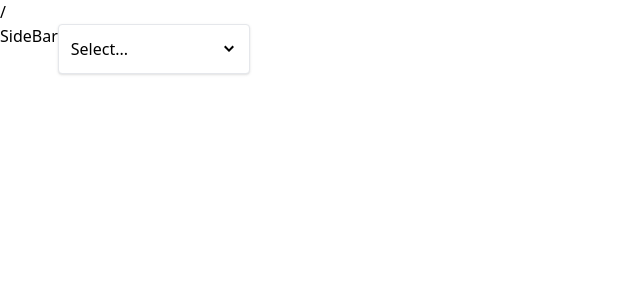
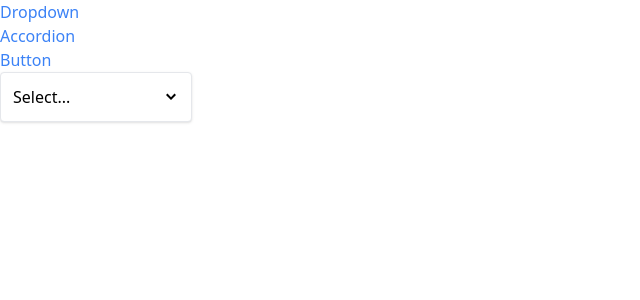
Before and after one commit to waynesdotdev/comps, a React (Create React App) app: page / in a window 1280 px wide. Shown: the top 300 px of the page, without its empty margins (0-640 px from the left). Built offline with nearby package versions, Linux system fonts and the light colour scheme.

Commit message:
manual navigation done

```diff
--- a/src/App.js
+++ b/src/App.js
@@ -1,17 +1,25 @@
-// import ButtonPage from './pages/ButtonPage'
-// import AccordionPage from './pages/AccordionPage'
+import Route from './components/Route'
 import SideBar from './components/SideBar'
+import AccordionPage from './pages/AccordionPage'
 import DropdownPage from './pages/DropdownPage'
+import ButtonPage from './pages/ButtonPage'
 
 function App() {
   return (
-    <div className='flex'>
+    <div>
       <SideBar />
-      {/*
-      <ButtonPage />
-      <AccordionPage />
-    */}
-      <DropdownPage />
+
+      <div>
+        <Route path='/accordion'>
+          <AccordionPage />
+        </Route>
+        <Route path='/button'>
+          <ButtonPage />
+        </Route>
+        <Route path='/'>
+          <DropdownPage />
+        </Route>
+      </div>
     </div>
   )
 }
--- a/src/components/Link.js
+++ b/src/components/Link.js
@@ -1,8 +1,24 @@
-const Link = ({ to }) => {
-  const handleClick = e => {
-    e.preventDefault()
+import classNames from 'classnames'
+import useNavigation from '../hooks/useNavigation'
+
+const Link = ({ to, children }) => {
+  const { navigate } = useNavigation()
+
+  const classes = classNames('text-blue-500', {})
+
+  const handleClick = event => {
+    if (event.metaKey || event.ctrlKey) {
+      return
+    }
+    event.preventDefault()
+    navigate(to)
   }
-  return <div>Link</div>
+
+  return (
+    <a className={classes} onClick={handleClick}>
+      {children}
+    </a>
+  )
 }
 
 export default Link
--- /dev/null
+++ b/src/components/Route.js
@@ -0,0 +1,13 @@
+import useNavigation from '../hooks/useNavigation'
+
+const Route = ({ path, children }) => {
+  const { currentPath } = useNavigation()
+
+  if (path === currentPath) {
+    return children
+  }
+
+  return null
+}
+
+export default Route
--- a/src/components/SideBar.js
+++ b/src/components/SideBar.js
@@ -1,5 +1,34 @@
+import Link from './Link'
+
 const SideBar = () => {
-  return <div>SideBar</div>
+  const links = [
+    {
+      label: 'Dropdown',
+      path: '/',
+    },
+    {
+      label: 'Accordion',
+      path: '/accordion',
+    },
+    {
+      label: 'Button',
+      path: '/button',
+    },
+  ]
+
+  const renderedLinks = links.map(link => {
+    return (
+      <Link key={link.label} to={link.path}>
+        {link.label}
+      </Link>
+    )
+  })
+
+  return (
+    <div className='sticky top-0 overflow-y-scroll flex flex-col cursor-pointer'>
+      {renderedLinks}
+    </div>
+  )
 }
 
 export default SideBar
--- a/src/context/navigation.js
+++ b/src/context/navigation.js
@@ -1,13 +1,28 @@
-import { createContext, useState } from 'react'
+import { createContext, useState, useEffect } from 'react'
 
 const NavigationContext = createContext()
 
 const NavigationProvider = ({ children }) => {
   const [currentPath, setCurrentPath] = useState(window.location.pathname)
 
+  useEffect(() => {
+    const handler = () => {
+      setCurrentPath(window.location.pathname)
+    }
+    window.addEventListener('popstate', handler)
+
+    return () => {
+      window.removeEventListener('popstate', handler)
+    }
+  }, [])
+
+  const navigate = to => {
+    window.history.pushState({}, '', to)
+    setCurrentPath(to)
+  }
+
   return (
-    <NavigationContext.Provider value={{}}>
-      {currentPath}
+    <NavigationContext.Provider value={{ currentPath, navigate }}>
       {children}
     </NavigationContext.Provider>
   )
--- /dev/null
+++ b/src/hooks/useNavigation.js
@@ -0,0 +1,8 @@
+import { useContext } from 'react'
+import NavigationContext from '../context/navigation'
+
+const useNavigation = () => {
+  return useContext(NavigationContext)
+}
+
+export default useNavigation
```
